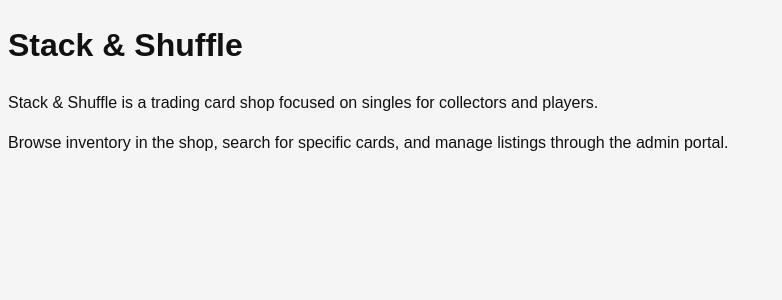
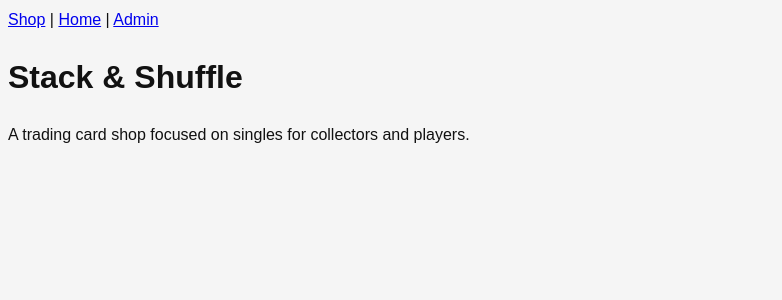
Before and after one commit to amacken3/tcg-card-showcase, a React (Vite) app: page / in a window 1280 px wide. Shown: the top 300 px of the page, without its empty margins (0-782 px from the left). Built offline with nearby package versions, Linux system fonts and the light colour scheme; data requests are answered from the project's data file.

Commit message:
update homepage and shared app components

```diff
--- a/src/App.jsx
+++ b/src/App.jsx
@@ -3,11 +3,14 @@ import useCards from "./hooks/useCards"
 import HomePage from "./pages/HomePage";
 import ShopPage from "./pages/ShopPage";
 import AdminPortalPage from "./pages/AdminPortalPage";
+import NavBar from "./components/NavBar";
 
 function App() {
   const { cards, addCard, deleteCard, updateCard } = useCards();
 
   return (
+    <>
+      <NavBar/>
       <Routes>
         <Route path="/" element={<HomePage />} />
         <Route path="/shop" element={<ShopPage cards={cards} />} />
@@ -22,6 +25,7 @@ function App() {
             />}
         />
       </Routes>
+    </>
   );
 }
 
--- a/src/components/NavBar.jsx
+++ b/src/components/NavBar.jsx
@@ -0,0 +1,15 @@
+import { NavLink } from "react-router-dom";
+
+function NavBar() {
+  return (
+    <nav>
+      <NavLink to="/shop">Shop</NavLink>
+      {" | "}
+      <NavLink to="/">Home</NavLink>
+      {" | "}
+      <NavLink to="/admin">Admin</NavLink>
+    </nav>
+  );
+}
+
+export default NavBar;
--- a/src/components/StoreBanner.jsx
+++ b/src/components/StoreBanner.jsx
@@ -0,0 +1,10 @@
+function StoreBanner({ title, subtitle }) {
+  return (
+    <div>
+      <h1>{title}</h1>
+      <p>{subtitle}</p>
+    </div>
+  );
+}
+
+export default StoreBanner;
--- a/src/hooks/useCards.js
+++ b/src/hooks/useCards.js
@@ -18,7 +18,9 @@ function useCards() {
       body: JSON.stringify(newCard),
     })
       .then((response) => response.json())
-      .then((createdCard) => setCards([...cards, createdCard]));
+      .then((createdCard) =>
+        setCards((currentCards) => [...currentCards, createdCard])
+      );
   }
 
   function deleteCard(id) {
@@ -49,7 +51,7 @@ function useCards() {
       });
   }
 
-  return { cards, addCard};
+  return { cards, addCard, deleteCard, updateCard };
 }
 
 export default useCards;
--- a/src/pages/HomePage.jsx
+++ b/src/pages/HomePage.jsx
@@ -1,10 +1,12 @@
+import StoreBanner from "../components/StoreBanner";
+
 function HomePage() {
   return (
     <div>
-      <h1>Stack & Shuffle</h1>
-
-      <p>Stack & Shuffle is a trading card shop focused on singles for collectors and players.</p>
-      <p>Browse inventory in the shop, search for specific cards, and manage listings through the admin portal.</p>
+      <StoreBanner
+        title="Stack & Shuffle"
+        subtitle="A trading card shop focused on singles for collectors and players."
+      />
     </div>
   );
 }
```
Lines whose indentation alone changed are shown as unchanged.
